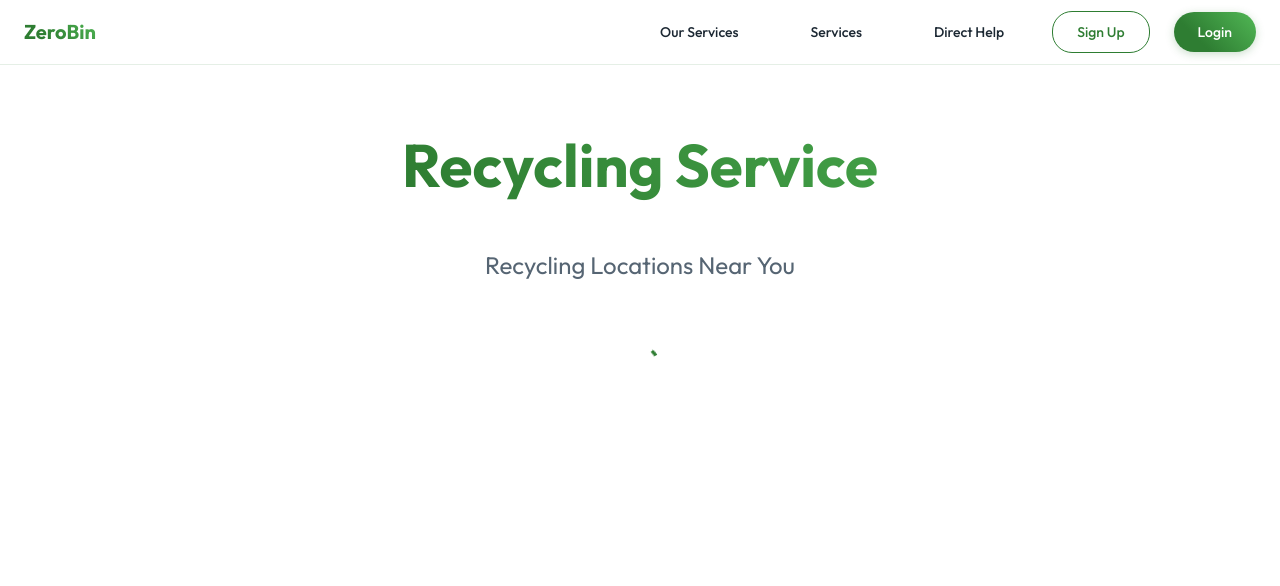
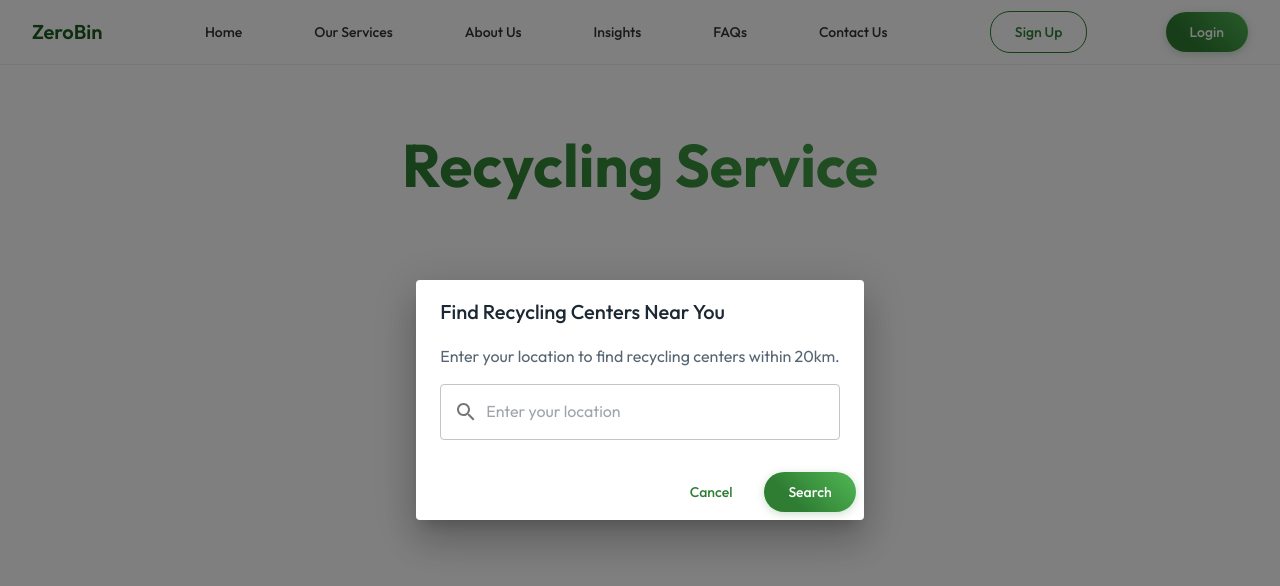
Before and after one commit to Neelancy1504/Zero-Bin, a React (Vite) app: page /service in a window 1280 px wide. Shown: the top 586 px of the page. Built offline with nearby package versions, Linux system fonts and the light colour scheme.

Commit message:
Implemented google maps integration

```diff
--- a/src/components/Header.jsx
+++ b/src/components/Header.jsx
@@ -68,66 +68,82 @@ const Header = () => {
   }, []);
 
   return (
-    <AppBar position="static" elevation={0}>
-      <Toolbar sx={{ justifyContent: "space-between" }}>
-        {/* Logo Section */}
-        <Box
+    <AppBar
+      position="sticky"
+      sx={{
+        backgroundColor: "white",
+        boxShadow: "none",
+        borderBottom: "1px solid #eee",
+      }}
+    >
+      <Toolbar
         sx={{
           display: "flex",
-            alignItems: "center",
+          justifyContent: "space-between",
+          px: { xs: 2, md: 4 },
+          py: 1,
+        }}
+      >
+        {/* Logo and Brand */}
+        <Box sx={{ display: "flex", alignItems: "center", gap: 1 }}>
+          <Typography
+            variant="h6"
+            sx={{
+              fontWeight: 600,
+              color: "#1B5E20",
               cursor: "pointer",
             }}
             onClick={() => navigate("/")}
-        >
-          <Typography
-            variant="h6"
-            component="div"
-            sx={{
-              fontWeight: "bold",
-              background: "linear-gradient(45deg, #2E7D32 30%, #4CAF50 90%)",
-              WebkitBackgroundClip: "text",
-              WebkitTextFillColor: "transparent",
-            }}
           >
             ZeroBin
           </Typography>
         </Box>
 
         {/* Navigation Links */}
-        <Box sx={{ display: "flex", gap: 3, alignItems: "center" }}>
+        <Box sx={{ display: { xs: "none", md: "flex" }, gap: 3 , fontSize: "10px"}}>
           <Button
             color="inherit"
-            onClick={() => scrollToSection('services')}
-            sx={{
-              '&:hover': {
-                background: 'rgba(46, 125, 50, 0.08)',
-              },
-            }}
+            sx={{ color: "#333" }}
+            onClick={() => navigate("/")}
+          >
+            Home
+          </Button>
+          <Button
+            color="inherit"
+            sx={{ color: "#333" }}
+            onClick={() => navigate("/services")}
           >
             Our Services
           </Button>
           <Button
             color="inherit"
-            onClick={() => scrollToSection('get-started')}
-            sx={{
-              '&:hover': {
-                background: 'rgba(46, 125, 50, 0.08)',
-              },
-            }}
+            sx={{ color: "#333" }}
+            onClick={() => navigate("/about")}
           >
-            Services
+            About Us
           </Button>
           <Button
             color="inherit"
-            onClick={() => scrollToSection('direct-help')}
-            sx={{
-              '&:hover': {
-                background: 'rgba(46, 125, 50, 0.08)',
-              },
-            }}
+            sx={{ color: "#333" }}
+            onClick={() => navigate("/insights")}
           >
-            Direct Help
+            Insights
           </Button>
+          <Button
+            color="inherit"
+            sx={{ color: "#333" }}
+            onClick={() => navigate("/faqs")}
+          >
+            FAQs
+          </Button>
+          <Button
+            color="inherit"
+            sx={{ color: "#333" }}
+            onClick={() => navigate("/contact")}
+          >
+            Contact Us
+          </Button>
+        </Box>
 
         {/* User Section */}
         {user ? (
@@ -206,7 +222,6 @@ const Header = () => {
             </Button>
           </>
         )}
-        </Box>
       </Toolbar>
     </AppBar>
   );
--- a/src/components/Hero.jsx
+++ b/src/components/Hero.jsx
@@ -1,59 +1,159 @@
-import { Box, Typography } from "@mui/material";
-import FloatingIcons from "./FloatingIcons";
+import { Box, Button, Typography } from "@mui/material";
+import { useNavigate } from "react-router-dom";
+import RecyclingIcon from '@mui/icons-material/Recycling';
+//import leaf from "../images/leaf.jpg"; // Make sure the path is correct
 
 const Hero = () => {
+  const navigate = useNavigate();
+
   return (
     <Box
       sx={{
-        minHeight: "50vh",
+        minHeight: "90vh",
         display: "flex",
-        alignItems: "center",
-        justifyContent: "center",
-        flexDirection: "column",
-        gap: 4,
-        // padding: "2rem",
-        background: "linear-gradient(180deg, #FFFFFF 0%, #F1F8E9 100%)",
-        overflow: "hidden",
-
-        width: "100vw",
-        margin: 0,
-        padding: 0,
-        position: "relative",
-        left: "50%",
-        transform: "translateX(-50%)",
-        boxSizing: "border-box",
+        flexDirection: "row",
+        bgcolor: "#fff",
       }}
     >
-      <FloatingIcons />
-      <Typography
-        variant="h1"
+      {/* First Section - Title and CTA */}
+      <Box
         sx={{
-          fontSize: { xs: "2.5rem", md: "4rem" },
-          fontWeight: "bold",
-          textAlign: "center",
-          background: "linear-gradient(45deg, #2E7D32 30%, #4CAF50 90%)",
-          WebkitBackgroundClip: "text",
-          WebkitTextFillColor: "transparent",
-          position: "relative",
-          zIndex: 1,
+          flex: 1,
+          p: 4,
+          display: "flex",
+          flexDirection: "column",
+          justifyContent: "center",
+          gap: 3,
+          borderRight: "1px solid #eee",
         }}
       >
-        Your Waste is Someone's Gold
-      </Typography>
+        <Typography
+          variant="subtitle1"
+          sx={{
+            color: "#32a137",
+            fontWeight: 700,
+            marginLeft: "5px",
+          }}
+        >
+          Sustainability
+        </Typography>
 
-      <Typography
-        variant="h2"
+        <Typography
+          variant="h2"
+          sx={{
+            fontWeight: 600,
+            color: "#333",
+            lineHeight: 1.2,
+          }}
+        >
+          The Planet
+          <br />
+          Asks For
+          <br />
+          <Box component="span" sx={{ backgroundColor: "#32a137" , color: "white", borderRadius: "10px" , paddingLeft: "5px" , paddingRight: "5px"}}>
+            Positive
+          </Box>
+        </Typography>
+
+        <Typography
+          variant="body1"
+          sx={{
+            color: "#666",
+            maxWidth: "400px",
+            textAlign: "justify",
+          }}
+        >
+          It's time to run your company in a socially and environmentally
+          responsible manner. The demand for environmentally friendly products
+          is increasing, and the public is interested in learning more about how
+          you run your company.
+        </Typography>
+
+        <Box sx={{ mt: 2 }}>
+          <Button
+            variant="contained"
+            sx={{
+              bgcolor: "#2E7D32",
+              px: 4,
+              py: 1.5,
+              borderRadius: "4px",
+              "&:hover": {
+                bgcolor: "#1B5E20",
+              },
+            }}
+            onClick={() => navigate("/get-started")}
+          >
+            Get Started
+          </Button>
+        </Box>
+      </Box>
+
+      {/* Second Section - Image */}
+      <Box
         sx={{
-          fontSize: { xs: "1.5rem", md: "2rem" },
-          textAlign: "center",
-          color: "#566573",
-          maxWidth: "800px",
+          flex: 1,
           position: "relative",
-          zIndex: 1,
+          borderRight: "1px solid #eee",
         }}
       >
-        Join the movement for a cleaner, greener future
-      </Typography>
+        <Box
+          component="img"
+          src="https://i.pinimg.com/736x/9d/0b/51/9d0b519f24646d2b1b428d0c3c9657af.jpg"
+          alt="Green leaves"
+          sx={{
+            width: "100%",
+            height: "100%",
+            objectFit: "cover",
+          }}
+        />
+      </Box>
+
+      {/* Third Section - Vision */}
+      <Box
+        sx={{
+          flex: 1,
+          p: 4,
+          display: "flex",
+          flexDirection: "column",
+          justifyContent: "center",
+          alignItems: "flex-start",
+        }}
+      >
+        <Box sx={{ maxWidth: "400px" }}>
+          <Box sx={{ display: "flex", alignItems: "center", gap: 4, mb: 3 }}>
+            <Box
+              sx={{
+                width: 48,
+                height: 48,
+                borderRadius: "50%",
+                bgcolor: "#E8F5E9",
+                display: "flex",
+                alignItems: "center",
+                justifyContent: "center",
+              }}
+            >
+              <RecyclingIcon sx={{ color: "#2E7D32", fontSize: 28 }} />
+            </Box>
+            <Typography variant="h5" sx={{ fontWeight: 600, color: "#333" }}>
+              ZeroBin Vision
+            </Typography>
+          </Box>
+
+          <Typography
+            variant="body1"
+            sx={{
+              color: "#666",
+              lineHeight: 1.8,
+            }}
+          >
+            ZeroBin fosters a perpetual sense of green responsibility in
+            individuals, communities, and business houses alike for them to
+            critically think, perceive possibilities, resolve conflicts and
+            generate hypotheses to become self-aware and mindful of the impact
+            of their acts on the earth and its inevitable consequences.
+          </Typography>
+        </Box>
+      </Box>
     </Box>
   );
 };
--- a/src/components/Service.jsx
+++ b/src/components/Service.jsx
@@ -1,4 +1,4 @@
-import { useState, useEffect } from "react";
+import { useState, useEffect, useRef } from "react";
 import { useLocation } from "react-router-dom";
 import {
   Box,
@@ -10,14 +10,21 @@ import {
   Stack,
   Chip,
   CircularProgress,
+  TextField,
+  InputAdornment,
+  Dialog,
+  DialogTitle,
+  DialogContent,
+  DialogContentText,
+  DialogActions,
 } from "@mui/material";
 import DirectionsIcon from "@mui/icons-material/Directions";
 import LocalShippingIcon from "@mui/icons-material/LocalShipping";
 import PhoneIcon from "@mui/icons-material/Phone";
 import EmailIcon from "@mui/icons-material/Email";
 import LocationOnIcon from "@mui/icons-material/LocationOn";
-import VolunteerActivismIcon from '@mui/icons-material/VolunteerActivism';
-
+import VolunteerActivismIcon from "@mui/icons-material/VolunteerActivism";
+import SearchIcon from "@mui/icons-material/Search";
 
 // Mock data for nearby recycling locations
 const mockLocations = [
@@ -61,9 +68,10 @@ const realNGOs = [
   {
     id: 1,
     name: "Chintan Environmental Research and Action Group",
-    image: "/images/chintan.webp",
+    image: "https://www.chintan-india.org/sites/default/files/2019-10/Chintan_old_1.png",
     cause: "Waste Management & Recycler Rights",
-    impact: "Supporting over 25,000 waste pickers in India, managing 30+ tons of waste daily",
+    impact:
+      "Supporting over 25,000 waste pickers in India, managing 30+ tons of waste daily",
     donationNeeded: "Support Needed",
     website: "https://www.chintan-india.org",
     email: "info@chintan-india.org",
@@ -71,9 +79,11 @@ const realNGOs = [
   {
     id: 2,
     name: "Centre for Science and Environment (CSE)",
-    image: "https://www.cseindia.org/assets/images/cse-logo.jpg",
+    image:
+      "https://pbs.twimg.com/profile_images/1035005681311653891/yNJVGno8_400x400.jpg",
     cause: "Environmental Research & Waste Management",
-    impact: "Leading research and implementation of sustainable waste management practices across India",
+    impact:
+      "Leading research and implementation of sustainable waste management practices across India",
     donationNeeded: "Support Needed",
     website: "https://www.cseindia.org",
     email: "cse@cseindia.org",
@@ -81,9 +91,10 @@ const realNGOs = [
   {
     id: 3,
     name: "Swechha",
-    image: "https://swechha.in/wp-content/uploads/2020/03/swechha-logo.png",
+    image: "https://swechha.in/wp-content/uploads/2020/01/swechha-site-logo-1-scaled.jpg",
     cause: "Environmental Conservation & Youth Development",
-    impact: "Engaging youth in environmental action, managing waste segregation programs in Delhi",
+    impact:
+      "Engaging youth in environmental action, managing waste segregation programs in Delhi",
     donationNeeded: "Support Needed",
     website: "https://swechha.in",
     email: "contact@swechha.in",
@@ -93,7 +104,8 @@ const realNGOs = [
     name: "Waste Warriors",
     image: "https://wastewarriors.org/wp-content/themes/waste/images/logo.png",
     cause: "Solid Waste Management",
-    impact: "Managing waste in Dehradun, Dharamshala, and around Jim Corbett National Park",
+    impact:
+      "Managing waste in Dehradun, Dharamshala, and around Jim Corbett National Park",
     donationNeeded: "Support Needed",
     website: "https://wastewarriors.org",
     email: "info@wastewarriors.org",
@@ -101,9 +113,11 @@ const realNGOs = [
   {
     id: 5,
     name: "Daily Dump",
-    image: "https://dailydump.org/wp-content/uploads/2019/03/daily-dump-logo.png",
+    image:
+      "https://dailydump.org/wp-content/uploads/2019/03/daily-dump-logo.png",
     cause: "Home Composting Solutions",
-    impact: "Helped over 60,000 households manage organic waste through composting",
+    impact:
+      "Helped over 60,000 households manage organic waste through composting",
     donationNeeded: "Support Needed",
     website: "https://dailydump.org",
     email: "contact@dailydump.org",
@@ -111,14 +125,83 @@ const realNGOs = [
   {
     id: 6,
     name: "Saahas Zero Waste",
-    image: "https://saahaszerowaste.com/wp-content/uploads/2019/03/szw-logo.png",
+    image:
+      "https://saahaszerowaste.com/wp-content/uploads/2019/03/szw-logo.png",
     cause: "Zero Waste Management Solutions",
     impact: "Managing 80+ tons of waste daily across multiple Indian cities",
     donationNeeded: "Support Needed",
     website: "https://saahaszerowaste.com",
     email: "info@saahaszerowaste.com",
+  },
+];
+
+const GOOGLE_MAPS_API_KEY = 'AlzaSyhH1ZfFRZTEQmHZ0OYefkmdpkVGXW5Zxys'; // Replace with your actual API key
+
+// Add these utility functions for API calls
+const findPlaceFromText = async (searchText) => {
+  try {
+    const response = await fetch(
+      `https://maps.gomaps.pro/maps/api/place/findplacefromtext/json?` +
+      `input=${encodeURIComponent(searchText)}&` +
+      `inputtype=textquery&` +
+      `fields=formatted_address,geometry,name,place_id&` +
+      `key=${GOOGLE_MAPS_API_KEY}`
+    );
+
+    if (!response.ok) {
+      throw new Error('Failed to find place');
     }
-];
+
+    const data = await response.json();
+    return data.candidates[0]; // Return the first match
+  } catch (error) {
+    console.error('Error finding place:', error);
+    throw error;
+  }
+};
+
+const searchNearbyPlaces = async (latitude, longitude, searchQuery) => {
+  try {
+    const response = await fetch(
+      `https://maps.gomaps.pro/maps/api/place/nearbysearch/json?` +
+      `location=${latitude},${longitude}&` +
+      `radius=20000&` + // 20km in meters
+      `keyword=${encodeURIComponent(searchQuery)}&` +
+      `key=${GOOGLE_MAPS_API_KEY}`
+    );
+
+    if (!response.ok) {
+      throw new Error('Failed to fetch nearby places');
+    }
+
+    const data = await response.json();
+    return data.results;
+  } catch (error) {
+    console.error('Error fetching nearby places:', error);
+    throw error;
+  }
+};
+
+const getPlaceDetails = async (placeId) => {
+  try {
+    const response = await fetch(
+      `https://maps.gomaps.pro/maps/api/place/details/json?` +
+      `place_id=${placeId}&` +
+      `fields=name,formatted_address,formatted_phone_number,website,photos,geometry&` +
+      `key=${GOOGLE_MAPS_API_KEY}`
+    );
+
+    if (!response.ok) {
+      throw new Error('Failed to fetch place details');
+    }
+
+    const data = await response.json();
+    return data.result;
+  } catch (error) {
+    console.error('Error fetching place details:', error);
+    return null;
+  }
+};
 
 const LocationCard = ({ location }) => (
   <Card
@@ -135,56 +218,49 @@ const LocationCard = ({ location }) => (
       },
     }}
   >
-    <CardMedia
+    {/* <CardMedia
       component="img"
       sx={{ width: 200 }}
-      image={location.image}
+      image={location.photos?.[0]?.getUrl() || "https://source.unsplash.com/400x300/?recycling"}
       alt={location.name}
-    />
+    /> */}
     <Box sx={{ display: "flex", flexDirection: "column", width: "100%" }}>
       <CardContent sx={{ flex: "1 0 auto", p: 3 }}>
         <Box sx={{ display: "flex", justifyContent: "space-between", mb: 2 }}>
-          <Typography
-            variant="h5"
-            sx={{
+          <Typography variant="h5" sx={{
             fontWeight: "bold",
             background: "linear-gradient(45deg, #00ff95 30%, #00e5ff 90%)",
             WebkitBackgroundClip: "text",
             WebkitTextFillColor: "transparent",
-            }}
-          >
+          }}>
             {location.name}
           </Typography>
-          <Chip
-            icon={<LocationOnIcon />}
-            label={location.distance}
-            sx={{
-              background: "rgba(46, 125, 50, 0.08)",
-              border: "1px solid rgba(46, 125, 50, 0.2)",
-              color: "#2E7D32",
-            }}
-          />
         </Box>
 
         <Stack spacing={1} sx={{ mb: 3 }}>
           <Typography variant="body2" color="#566573">
             <LocationOnIcon sx={{ mr: 1, fontSize: "small" }} />
-            {location.address}
+            {location.formatted_address}
           </Typography>
+          {location.formatted_phone_number && (
             <Typography variant="body2" color="#566573">
               <PhoneIcon sx={{ mr: 1, fontSize: "small" }} />
-            {location.phone}
+              {location.formatted_phone_number}
             </Typography>
+          )}
+          {location.website && (
             <Typography variant="body2" color="#566573">
               <EmailIcon sx={{ mr: 1, fontSize: "small" }} />
-            {location.email}
+              {location.website}
             </Typography>
+          )}
         </Stack>
 
         <Box sx={{ display: "flex", gap: 2 }}>
           <Button
             variant="outlined"
             startIcon={<DirectionsIcon />}
+            onClick={() => window.open(`https://www.google.com/maps/dir/?api=1&destination=${encodeURIComponent(location.formatted_address)}`)}
             sx={{
               borderColor: "#2E7D32",
               color: "#2E7D32",
@@ -196,9 +272,11 @@ const LocationCard = ({ location }) => (
           >
             Get Directions
           </Button>
+          {location.formatted_phone_number && (
             <Button
               variant="contained"
-            startIcon={<LocalShippingIcon />}
+              startIcon={<PhoneIcon />}
+              onClick={() => window.open(`tel:${location.formatted_phone_number}`)}
               sx={{
                 background: "linear-gradient(45deg, #00ff95 30%, #00e5ff 90%)",
                 color: "#000",
@@ -207,8 +285,9 @@ const LocationCard = ({ location }) => (
                 },
               }}
             >
-            Schedule Pickup
+              Call Now
             </Button>
+          )}
         </Box>
       </CardContent>
     </Box>
@@ -277,7 +356,7 @@ const NGOCard = ({ ngo }) => (
         <Box sx={{ display: "flex", gap: 2 }}>
           <Button
             variant="outlined"
-            onClick={() => window.open(ngo.website, '_blank')}
+            onClick={() => window.open(ngo.website, "_blank")}
             sx={{
               borderColor: "#2E7D32",
               color: "#2E7D32",
@@ -292,7 +371,12 @@ const NGOCard = ({ ngo }) => (
           <Button
             variant="contained"
             startIcon={<VolunteerActivismIcon />}
-            onClick={() => window.open(`mailto:${ngo.email}?subject=Donation%20Inquiry`, '_blank')}
+            onClick={() =>
+              window.open(
+                `mailto:${ngo.email}?subject=Donation%20Inquiry`,
+                "_blank"
+              )
+            }
             sx={{
               background: "linear-gradient(45deg, #00ff95 30%, #00e5ff 90%)",
               color: "#000",
@@ -309,45 +393,130 @@ const NGOCard = ({ ngo }) => (
   </Card>
 );
 
+const LocationSearchDialog = ({ onLocationSelect, onClose }) => {
+  const [searchText, setSearchText] = useState("");
+
+  const handleSearch = async () => {
+    if (searchText.trim()) {
+      try {
+        const place = await findPlaceFromText(searchText);
+        if (place) {
+          onLocationSelect(place);
+        }
+      } catch (error) {
+        console.error('Error in search:', error);
+      }
+    }
+  };
+
+  return (
+    <Dialog
+      open={true}
+      onClose={onClose}
+      PaperProps={{
+        sx: {
+          zIndex: 1300,
+          position: 'relative',
+          minWidth: '300px'
+        }
+      }}
+    >
+      <DialogTitle>Find Recycling Centers Near You</DialogTitle>
+      <DialogContent>
+        <DialogContentText>
+          Enter your location to find recycling centers within 20km.
+        </DialogContentText>
+        <TextField
+          fullWidth
+          margin="dense"
+          variant="outlined"
+          placeholder="Enter your location"
+          value={searchText}
+          onChange={(e) => setSearchText(e.target.value)}
+          onKeyPress={(e) => {
+            if (e.key === 'Enter') {
+              handleSearch();
+            }
+          }}
+          InputProps={{
+            startAdornment: (
+              <InputAdornment position="start">
+                <SearchIcon />
+              </InputAdornment>
+            ),
+          }}
+          sx={{ mt: 2 }}
+        />
+      </DialogContent>
+      <DialogActions>
+        <Button onClick={onClose} color="primary">
+          Cancel
+        </Button>
+        <Button onClick={handleSearch} color="primary" variant="contained">
+          Search
+        </Button>
+      </DialogActions>
+    </Dialog>
+  );
+};
+
+const styles = document.createElement('style');
+styles.textContent = `
+  .pac-container {
+    z-index: 1400 !important;
+  }
+`;
+document.head.appendChild(styles);
+
 const Service = () => {
   const location = useLocation();
   const { title } = location.state || { title: "Recycling Service" };
-  const [data, setData] = useState([]);
-  const [loading, setLoading] = useState(true);
+  const [searchLocation, setSearchLocation] = useState("");
+  const [recyclingCenters, setRecyclingCenters] = useState([]);
+  const [loading, setLoading] = useState(false);
   const [error, setError] = useState(null);
+  const [showLocationDialog, setShowLocationDialog] = useState(true);
+  const mapRef = useRef(null);
+  const autocompleteRef = useRef(null);
   const isCommunityImpact = title === "Community Impact";
 
-  useEffect(() => {
-    const fetchNGOData = async () => {
+  const handleLocationSelect = async (place) => {
     try {
       setLoading(true);
-        // In a real application, this would be an API call
-        // const response = await fetch('your-api-endpoint');
-        // const data = await response.json();
 
-        // Simulating API delay
-        await new Promise(resolve => setTimeout(resolve, 1000));
-        setData(realNGOs);
+      const { geometry, place_id } = place;
+      const { lat, lng } = geometry.location;
+
+      // Search for nearby recycling centers
+      const results = await searchNearbyPlaces(
+        lat,
+        lng,
+        `${title.toLowerCase()} recycling center`
+      );
+
+      if (!results || results.length === 0) {
+        setError('No recycling centers found in this area');
+        setLoading(false);
+        return;
+      }
+
+      // Get detailed information for each place
+      const detailedResults = await Promise.all(
+        results.slice(0, 5).map(result => getPlaceDetails(result.place_id))
+      );
+
+      // Filter out any null results from failed detail fetches
+      const validResults = detailedResults.filter(result => result !== null);
+
+      setRecyclingCenters(validResults);
+      setShowLocationDialog(false);
       setLoading(false);
     } catch (error) {
-        console.error("Error fetching NGO data:", error);
-        setError("Failed to load NGO data. Please try again later.");
+      console.error('Error in handleLocationSelect:', error);
+      setError('Failed to find recycling centers. Please try again.');
       setLoading(false);
     }
   };
-
-    if (isCommunityImpact) {
-      fetchNGOData();
-    }
-  }, [isCommunityImpact]);
-
-  if (error) {
-    return (
-      <Box sx={{ textAlign: 'center', py: 8 }}>
-        <Typography color="error">{error}</Typography>
-      </Box>
-    );
-  }
 
   return (
     <Box
@@ -373,28 +542,30 @@ const Service = () => {
           {title}
         </Typography>
 
-        <Typography
-          variant="h5"
-          sx={{
-            mb: 4,
-            color: "#566573",
-            textAlign: "center",
-          }}
-        >
-          {isCommunityImpact ? "Environmental NGOs Making an Impact" : "Recycling Locations Near You"}
-        </Typography>
+        {!isCommunityImpact && (
+          showLocationDialog && (
+            <LocationSearchDialog
+              onLocationSelect={handleLocationSelect}
+              onClose={() => setShowLocationDialog(false)}
+            />
+          )
+        )}
 
         {loading ? (
-          <Box sx={{ display: 'flex', justifyContent: 'center', py: 4 }}>
+          <Box sx={{ display: "flex", justifyContent: "center", py: 4 }}>
             <CircularProgress />
           </Box>
+        ) : error ? (
+          <Typography color="error" textAlign="center">{error}</Typography>
         ) : (
           <Box>
-            {isCommunityImpact
-              ? data.map((ngo) => <NGOCard key={ngo.id} ngo={ngo} />)
-              : mockLocations.map((location) => (
-                  <LocationCard key={location.id} location={location} />
-                ))}
+            {isCommunityImpact ? (
+              realNGOs.map((ngo) => <NGOCard key={ngo.id} ngo={ngo} />)
+            ) : (
+              recyclingCenters.map((center, index) => (
+                <LocationCard key={index} location={center} />
+              ))
+            )}
           </Box>
         )}
       </Box>
```
Also changed, not shown: src/components/images/leaf.jpg (added). Lines whose indentation alone changed are shown as unchanged.
